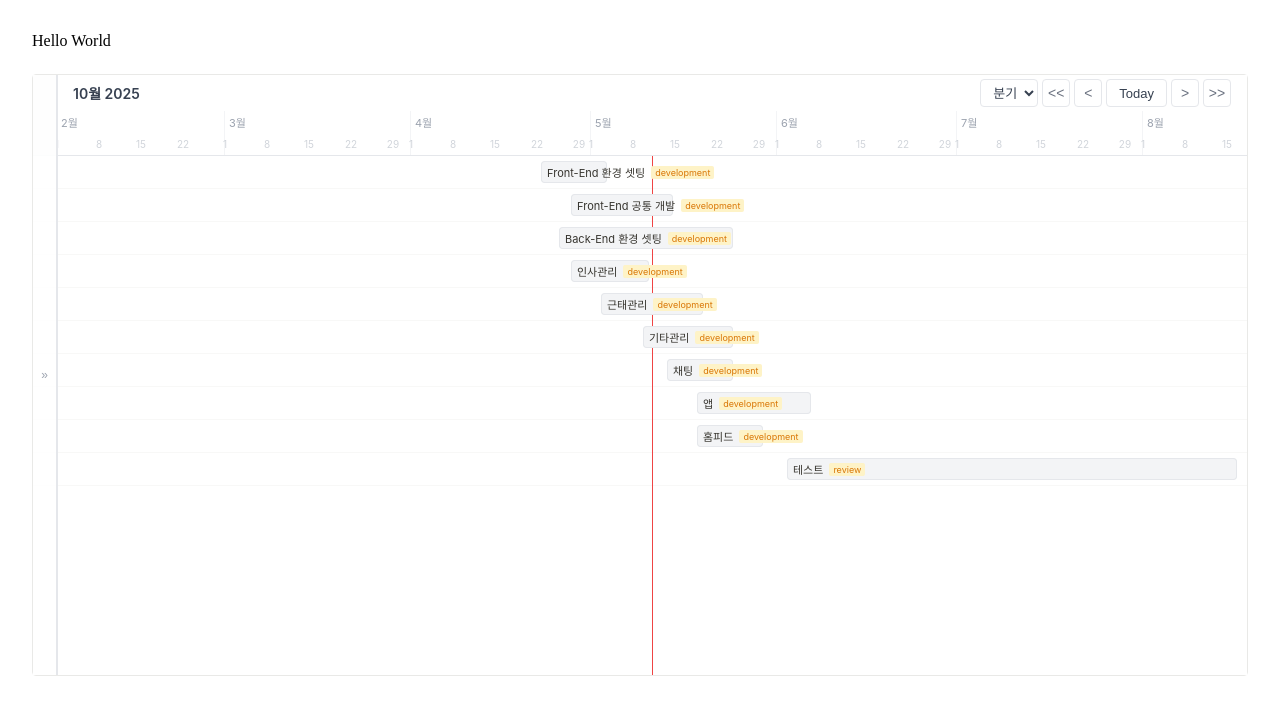
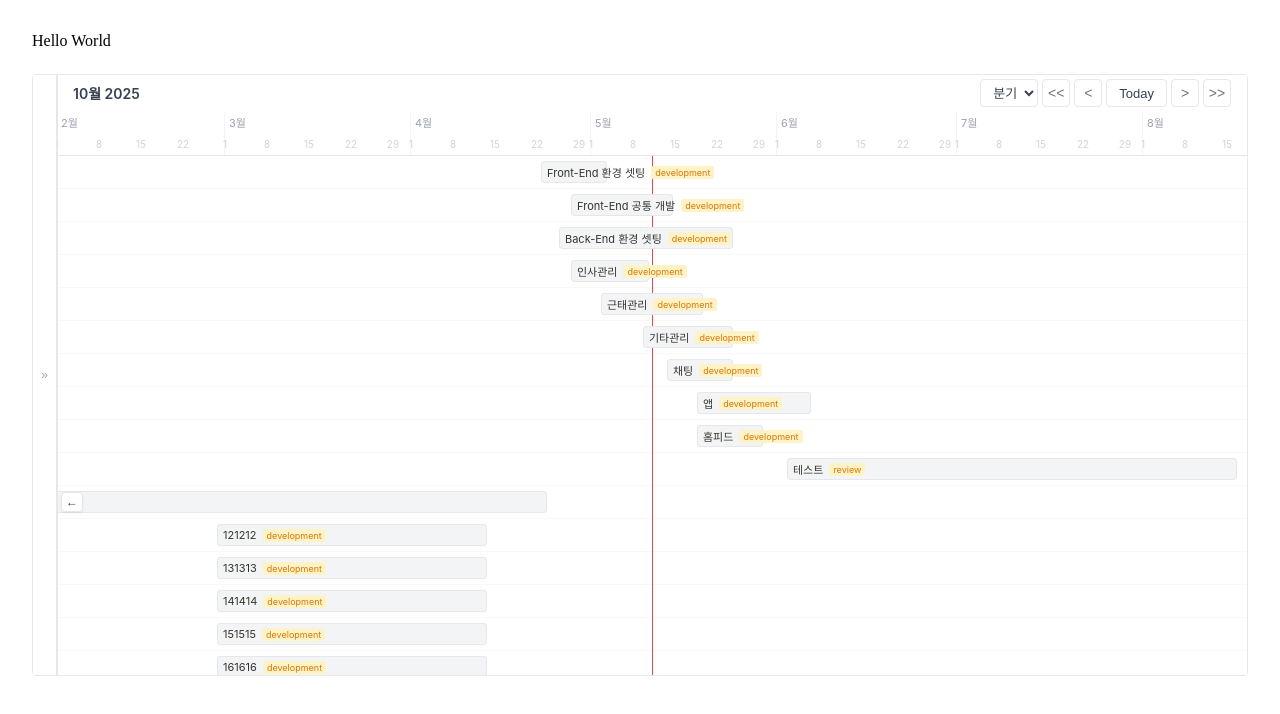
Before and after one commit to 1119xkwks/byul-gantt-chart, a Next.js app: page / in a window 1280 px wide. Shown: the top 714 px of the page. Built offline with nearby package versions, Linux system fonts and the light colour scheme.

Commit message:
스크롤 기능 추가

```diff
--- a/app/page.tsx
+++ b/app/page.tsx
@@ -95,6 +95,86 @@ const mockTasks: LocalTask[] = [
     status: 'review',
     startDate: '2026-02-25',
     endDate: '2026-05-10',
+    progress: 0,
+  },
+  {
+    id: '11',
+    title: '111111',
+    status: 'development',
+    startDate: '2025-10-08',
+    endDate: '2026-01-15',
+    progress: 0,
+  },
+  {
+    id: '12',
+    title: '121212',
+    status: 'development',
+    startDate: '2025-11-22',
+    endDate: '2026-01-05',
+    progress: 0,
+  },
+  {
+    id: '13',
+    title: '131313',
+    status: 'development',
+    startDate: '2025-11-22',
+    endDate: '2026-01-05',
+    progress: 0,
+  },
+  {
+    id: '14',
+    title: '141414',
+    status: 'development',
+    startDate: '2025-11-22',
+    endDate: '2026-01-05',
+    progress: 0,
+  },
+  {
+    id: '15',
+    title: '151515',
+    status: 'development',
+    startDate: '2025-11-22',
+    endDate: '2026-01-05',
+    progress: 0,
+  },
+  {
+    id: '16',
+    title: '161616',
+    status: 'development',
+    startDate: '2025-11-22',
+    endDate: '2026-01-05',
+    progress: 0,
+  },
+  {
+    id: '17',
+    title: '171717',
+    status: 'development',
+    startDate: '2025-11-22',
+    endDate: '2026-01-05',
+    progress: 0,
+  },
+  {
+    id: '18',
+    title: '181818',
+    status: 'development',
+    startDate: '2025-11-22',
+    endDate: '2026-01-05',
+    progress: 0,
+  },
+  {
+    id: '19',
+    title: '191919',
+    status: 'development',
+    startDate: '2025-11-22',
+    endDate: '2026-01-05',
+    progress: 0,
+  },
+  {
+    id: '20',
+    title: '202020',
+    status: 'development',
+    startDate: '2025-11-22',
+    endDate: '2026-01-05',
     progress: 0,
   },
 ];
--- a/components/common/chart/gantt/CommonChartGanttCard.module.css
+++ b/components/common/chart/gantt/CommonChartGanttCard.module.css
@@ -75,6 +75,15 @@
 .ganttTaskList {
     flex: 1;
     overflow-y: auto;
+}
+
+.ganttTaskListSync {
+    scrollbar-width: none;
+}
+
+.ganttTaskListSync::-webkit-scrollbar {
+    width: 0;
+    height: 0;
 }
 
 .ganttTaskRow {
--- a/components/common/chart/gantt/CommonChartGanttCard.tsx
+++ b/components/common/chart/gantt/CommonChartGanttCard.tsx
@@ -63,6 +63,8 @@ export default function CommonChartGanttCard<T>({
     getTaskId,
     getTaskStartDate,
     getTaskEndDate,
+    height,
+    syncLeftPanelScroll = true,
     options: propsOptions,
 }: CommonChartGanttCardProps<T>) {
     // 옵션 병합
@@ -119,6 +121,7 @@ export default function CommonChartGanttCard<T>({
     // Refs & State for Scroll Control
     const chartAreaRef = useRef<HTMLDivElement>(null);
     const timelineHeaderRef = useRef<HTMLDivElement>(null);
+    const leftPanelListRef = useRef<HTMLDivElement>(null);
     const initialScrollDone = useRef(false);
     const [scrollTrigger, setScrollTrigger] = useState(0); // 스크롤 강제 트리거
     /** 오버플로우 버튼으로 페이지를 넘긴 뒤, 새 범위에서 해당 막대로 스크롤하기 위한 대기 ref */
@@ -212,12 +215,29 @@ export default function CommonChartGanttCard<T>({
         const handleScroll = () => {
             timelineHeader.scrollLeft = chartArea.scrollLeft;
             updateOverlayYearMonth();
+            if (syncLeftPanelScroll && leftPanelListRef.current) {
+                leftPanelListRef.current.scrollTop = chartArea.scrollTop;
+            }
         };
 
         chartArea.addEventListener('scroll', handleScroll);
         updateOverlayYearMonth();
+        if (syncLeftPanelScroll && leftPanelListRef.current) {
+            leftPanelListRef.current.scrollTop = chartArea.scrollTop;
+        }
         return () => chartArea.removeEventListener('scroll', handleScroll);
-    }, [chartRange, updateOverlayYearMonth]);
+    }, [chartRange, updateOverlayYearMonth, syncLeftPanelScroll]);
+
+    useEffect(() => {
+        const leftPanelList = leftPanelListRef.current;
+        if (!leftPanelList || !syncLeftPanelScroll) return;
+        const handleWheel = (event: WheelEvent) => {
+            event.preventDefault();
+            chartAreaRef.current?.scrollBy({ top: event.deltaY });
+        };
+        leftPanelList.addEventListener('wheel', handleWheel, { passive: false });
+        return () => leftPanelList.removeEventListener('wheel', handleWheel);
+    }, [syncLeftPanelScroll]);
 
     // 리사이즈 시 뷰포트 너비 갱신
     useEffect(() => {
@@ -442,7 +462,7 @@ export default function CommonChartGanttCard<T>({
     const isTodayInRange = todayInfo.position > 0 && todayInfo.position < totalDays * DAY_WIDTH;
 
     return (
-        <div className={styles.ganttCardContainer}>
+        <div className={styles.ganttCardContainer} style={{ height: height ?? '100%' }}>
             {/* 좌측 토글 버튼 (오버레이) */}
             <button
                 className={styles.ganttToggleButton}
@@ -455,7 +475,10 @@ export default function CommonChartGanttCard<T>({
             {/* 좌측 패널 (오버레이) */}
             <div className={`${styles.ganttLeftPanel} ${isLeftPanelOpen ? '' : styles.collapsed}`}>
                 <div className={styles.ganttLeftPanelHeader} />
-                <div className={styles.ganttTaskList}>
+                <div
+                    className={`${styles.ganttTaskList} ${syncLeftPanelScroll ? styles.ganttTaskListSync : ''}`}
+                    ref={leftPanelListRef}
+                >
                     {tasks.length === 0 ? (
                         <div className={styles.ganttEmptyState}>
                             <span>태스크가 없습니다</span>
--- a/types/ganttTypes.ts
+++ b/types/ganttTypes.ts
@@ -133,6 +133,10 @@ export interface CommonChartGanttCardProps<T> {
     startDate?: string;
     /** 차트 종료 날짜 (기본: 오늘 기준 다음 달) */
     endDate?: string;
+    /** 컴포넌트 높이 (예: 600, '600px', '100%') */
+    height?: number | string;
+    /** 좌측 패널 스크롤 동기화 (기본: true) */
+    syncLeftPanelScroll?: boolean;
     /** 간트차트 옵션 */
     options?: Partial<GanttChartOptions<T>>;
 }
```
